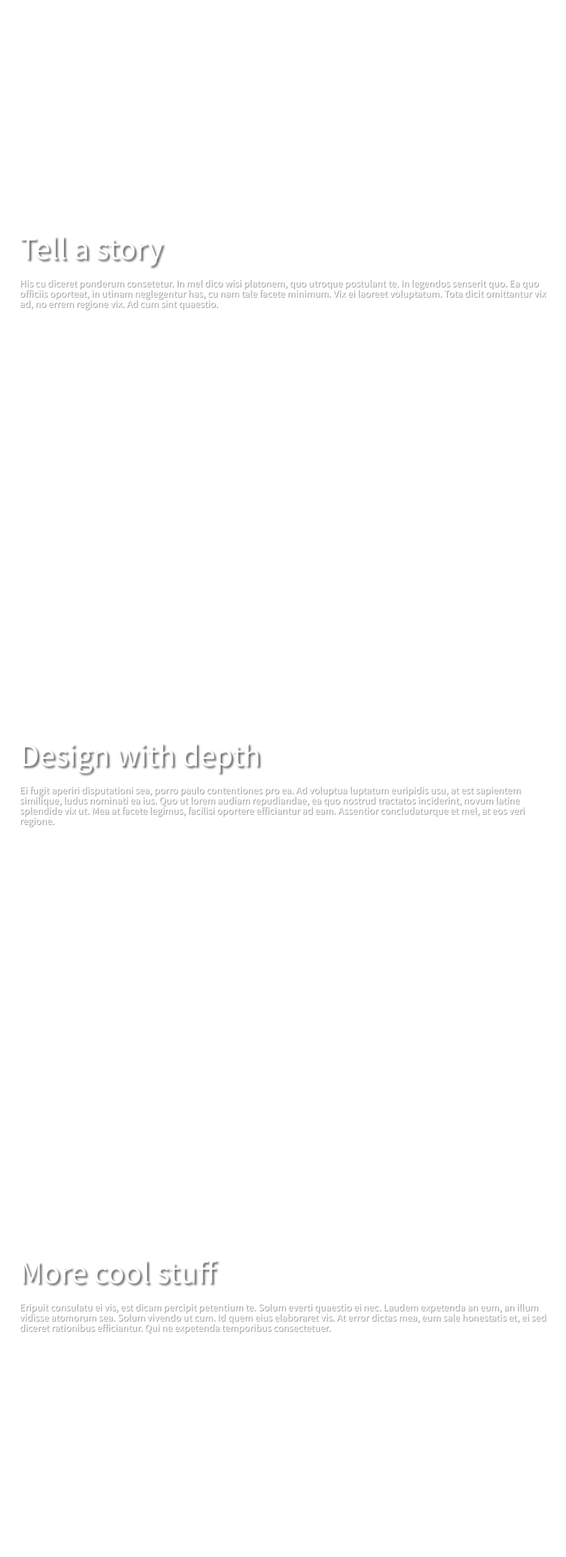
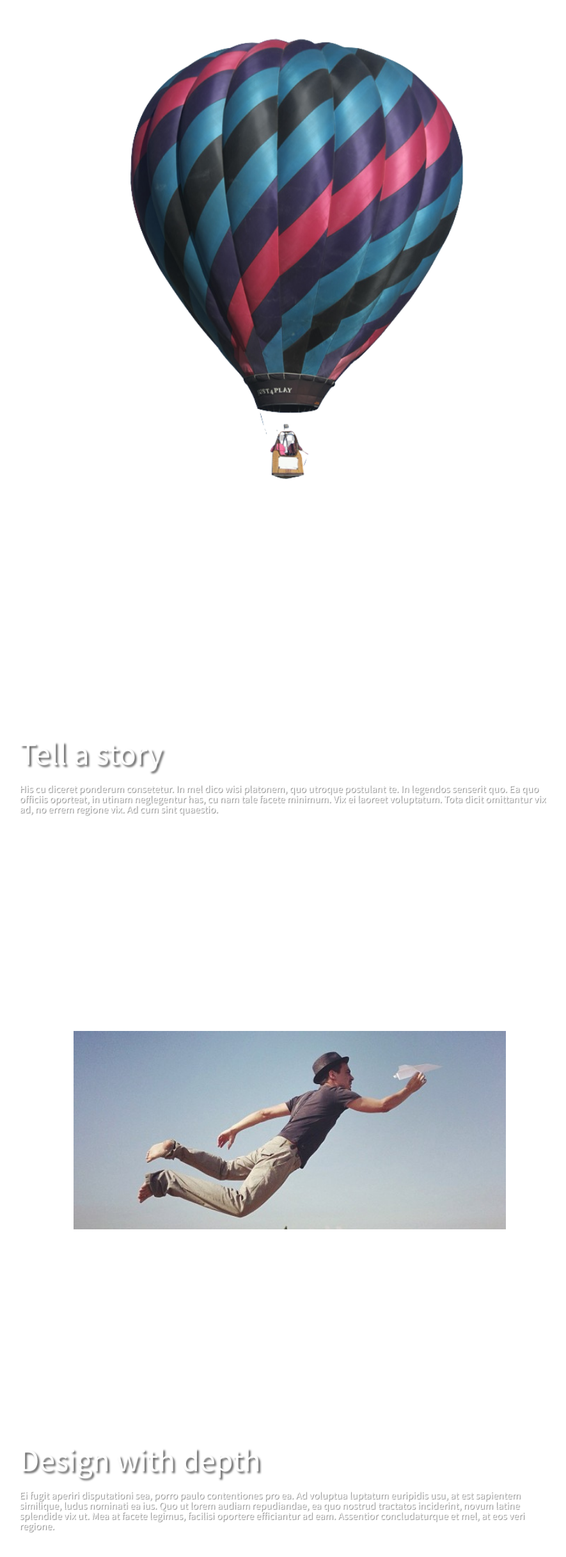
Before and after one commit to m-hatch/Xparallax.js, a plain HTML site: page index.html in a window 1280 px wide. Shown: the part 1579-4012 px from the top of the page at 64% size, without its empty margins (187-1072 px from the left). Drawn offline with nearby package versions, Linux system fonts and the light colour scheme.

Commit message:
add images

```diff
--- a/index.html
+++ b/index.html
@@ -26,11 +26,19 @@
 			</div>
 		</div>
 
+		<div class="center">
+			<img class="img-responsive" src="img/air-balloon.png">
+		</div>
+
 		<div class="wrapper">
 			<div class="table-cell">
 				<h2>Tell a story</h2>
 				<p>His cu diceret ponderum consetetur. In mel dico wisi platonem, quo utroque postulant te. In legendos senserit quo. Ea quo officiis oporteat, in utinam neglegentur has, cu nam tale facete minimum. Vix ei laoreet voluptatum. Tota dicit omittantur vix ad, no errem regione vix. Ad cum sint quaestio.</p>
 			</div>
+		</div>
+
+		<div class="center">
+			<img class="img-responsive" src="img/people-in-mid-air.jpg">
 		</div>
 
 		<div class="wrapper">
@@ -40,11 +48,19 @@
 			</div>
 		</div>
 
+		<div class="center">
+			<img class="img-responsive" src="img/buddha.png">
+		</div>
+
 		<div class="wrapper">
 			<div class="table-cell">
-				<h2>More cool stuff</h2>
+				<h2>Do more cool stuff</h2>
 				<p>Eripuit consulatu ei vis, est dicam percipit petentium te. Solum everti quaestio ei nec. Laudem expetenda an eum, an illum vidisse atomorum sea. Solum vivendo ut cum. Id quem eius elaboraret vis. At error dictas mea, eum sale honestatis et, ei sed diceret rationibus efficiantur. Qui ne expetenda temporibus consectetuer.</p>
 			</div>
+		</div>
+
+		<div class="center">
+			<img class="img-responsive" src="img/floating-girl.png">
 		</div>
 
 		<div class="wrapper">
--- a/styles.css
+++ b/styles.css
@@ -69,6 +69,14 @@ html, body{
 	display:table-cell;
 	vertical-align:middle;
 }
+.center{
+	width:80%;
+	margin:0 auto;
+}
+.img-responsive{
+	width:100%;
+	height:auto;
+}
 h1{
 	font-size:80px;
 	font-weight: 600;
```
Also changed, not shown: img/air-balloon.png (added), img/buddha.jpg (added), img/buddha.png (added), img/edit/FloatingBuddha.jpg (added), img/edit/balloon.jpg (added), img/edit/eagle.jpeg (added), img/edit/floating-girl.jpg (added), img/edit/people-in-mid-air.jpg (added), img/edit/plane.jpg (added), img/floating-girl.png (added), img/people-in-mid-air.jpg (added).
